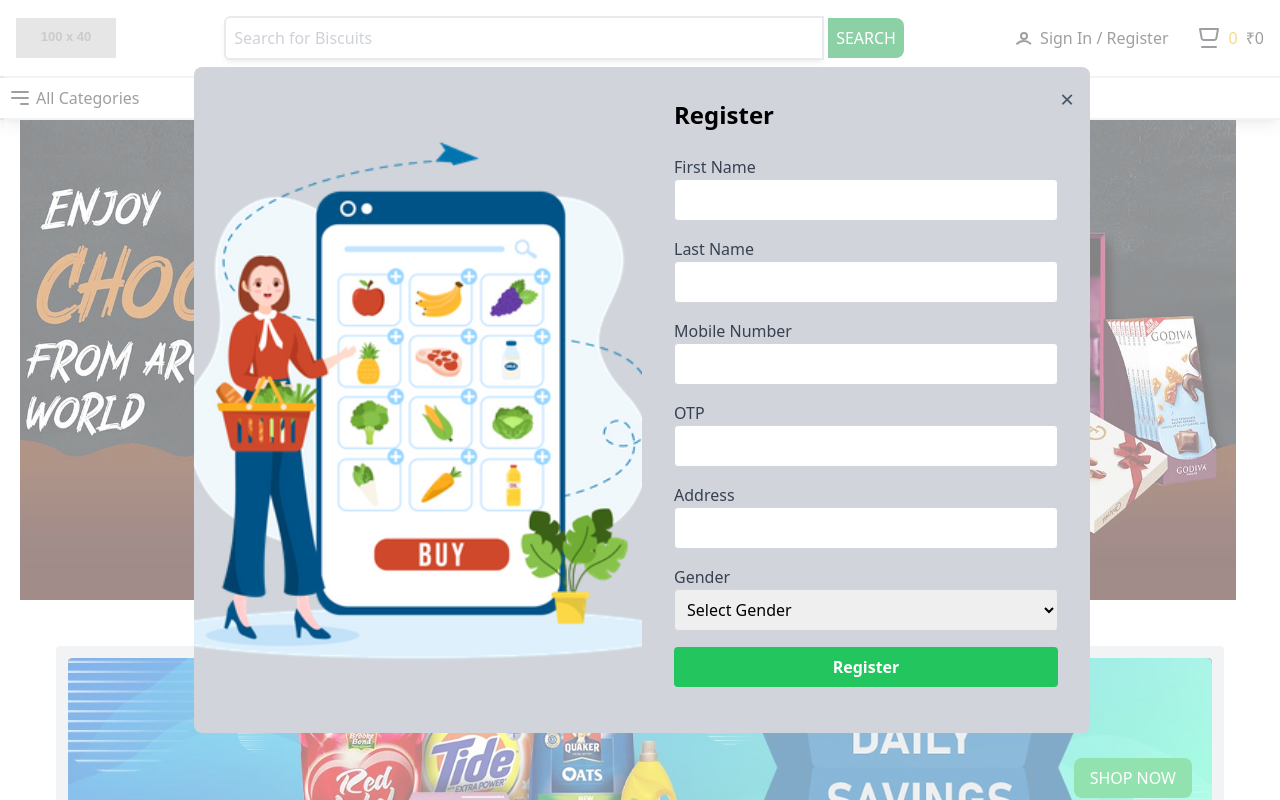
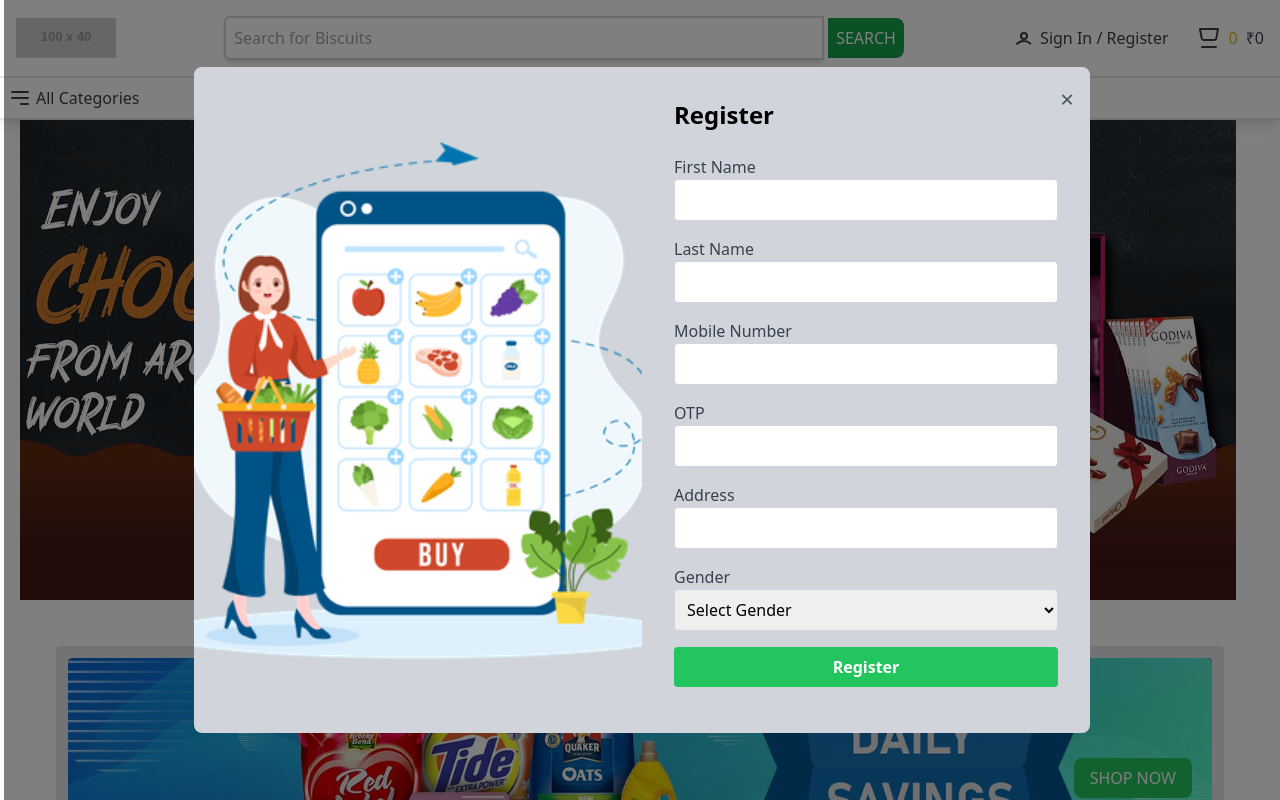
Before and after one commit to sushantbhausahebwalunj/apalabazar, a React (Create React App) app in the folder client/: page / in a window 1280 px wide. Both pictures are taken after a click on the button "Sign In / Register". Shown: the top 800 px of the page. Built offline with nearby package versions, Linux system fonts and the light colour scheme.

Commit message:
added background color while registration

```diff
--- a/client/src/customer/Components/Auth/Register.js
+++ b/client/src/customer/Components/Auth/Register.js
@@ -1,133 +1,3 @@
-
-// import { Grid, TextField, Button, Box, Snackbar, Alert } from "@mui/material";
-// import { useNavigate } from "react-router-dom";
-// import { useDispatch, useSelector } from "react-redux";
-// import { getUser, register } from "../../../Redux/Auth/Action";
-// import { Fragment, useEffect, useState } from "react";
-
-// export default function RegisterUserForm({ handleNext }) {
-//   const navigate = useNavigate();
-//   const dispatch=useDispatch();
-//   const [openSnackBar,setOpenSnackBar]=useState(false);
-//   const { auth } = useSelector((store) => store);
-//   const handleClose=()=>setOpenSnackBar(false);
-
-//   const jwt=localStorage.getItem("jwt");
-
-// useEffect(()=>{
-//   if(jwt){
-//     dispatch(getUser(jwt))
-//   }
-
-// },[jwt])
-
-
-//   useEffect(() => {
-//     if (auth.user || auth.error) setOpenSnackBar(true)
-//   }, [auth.user]);
-
-//   const handleSubmit = (event) => {
-//     event.preventDefault();
-//     const data = new FormData(event.currentTarget);
-//     // eslint-disable-next-line no-console
-//     const userData={
-//       firstName: data.get("firstName"),
-//       lastName: data.get("lastName"),
-//       email: data.get("email"),
-//       password: data.get("password"),
-
-//     }
-//     console.log("user data",userData);
-//     dispatch(register(userData))
-
-//   };
-
-//   return (
-//     <div className="">
-//       <form onSubmit={handleSubmit}>
-//         <Grid container spacing={3}>
-//           <Grid item xs={12} sm={6}>
-//             <TextField
-//               required
-//               id="firstName"
-//               name="firstName"
-//               label="First Name"
-//               fullWidth
-//               autoComplete="given-name"
-//             />
-//           </Grid>
-//           <Grid item xs={12} sm={6}>
-//             <TextField
-//               required
-//               id="lastName"
-//               name="lastName"
-//               label="Last Name"
-//               fullWidth
-//               autoComplete="given-name"
-//             />
-//           </Grid>
-//           <Grid item xs={12}>
-//             <TextField
-//               required
-//               id="email"
-//               name="email"
-//               label="Email"
-//               fullWidth
-//               autoComplete="given-name"
-//             />
-//           </Grid>
-//           <Grid item xs={12}>
-//             <TextField
-//               required
-//               id="password"
-//               name="password"
-//               label="Password"
-//               fullWidth
-//               autoComplete="given-name"
-//               type="password"
-//             />
-//           </Grid>
-
-//           <Grid item xs={12}>
-//             <Button
-//               className="bg-[#9155FD] w-full"
-//               type="submit"
-//               variant="contained"
-//               size="large"
-//               sx={{padding:".8rem 0"}}
-//             >
-//               Register
-//             </Button>
-//           </Grid>
-//         </Grid>
-//       </form>
-
-// <div className="flex justify-center flex-col items-center">
-//      <div className="py-3 flex items-center ">
-//         <p className="m-0 p-0">if you have already account ?</p>
-//         <Button onClick={()=> navigate("/login")} className="ml-5" size="small">
-//           Login
-//         </Button>
-//       </div>
-// </div>
-
-// <Snackbar open={openSnackBar} autoHideDuration={6000} onClose={handleClose}>
-//         <Alert onClose={handleClose} severity="success" sx={{ width: '100%' }}>
-//           {auth.error?auth.error:auth.user?"Register Success":""}
-//         </Alert>
-//       </Snackbar>
-
-//     </div>
-//   );
-// }
-
-
-
-
-
-
-
-
 
 
 
@@ -162,7 +32,7 @@ const Register = ({ showModal, setShowModal }) => {
   return (
     <>
       {showModal ? (
-        <div className="fixed inset-0  bg-white bg-opacity-50 flex justify-center items-center z-50">
+        <div className="fixed inset-0  bg-black bg-opacity-50 flex justify-center items-center z-50">
           <div className=" bg-gray-300 w-11/12 max-w-4xl h-5/6 rounded-lg overflow-scroll flex">
             <div className="w-1/2 bg-cover bg-center" style={{ backgroundImage: `url('./registration.png')`}}></div>
             <div className="w-1/2 p-8 relative">
```
Also changed, not shown: 1 other file (tests, documents, lock files or other folders).
